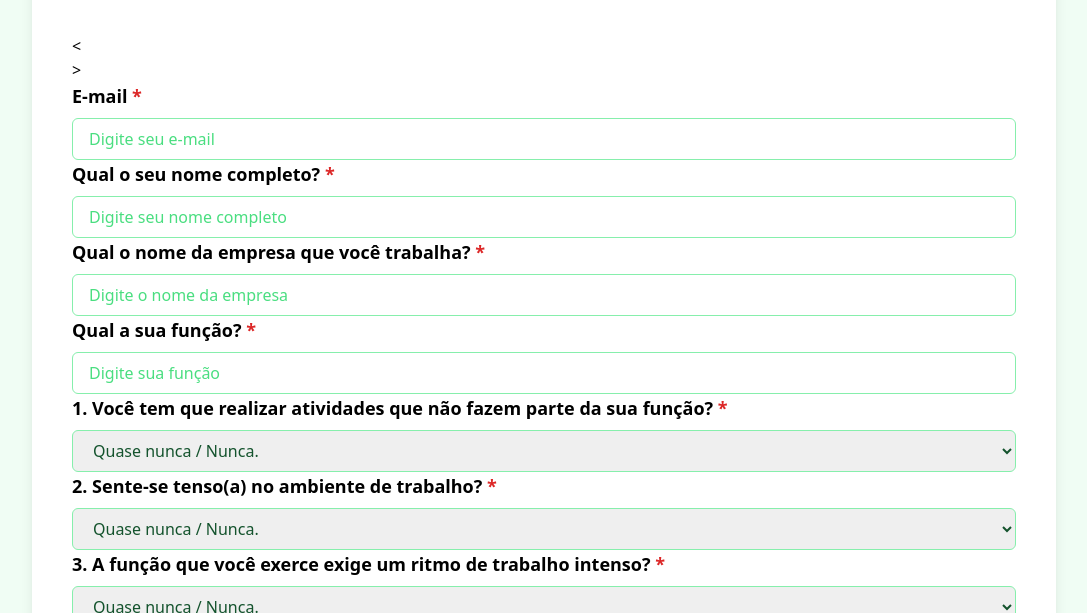
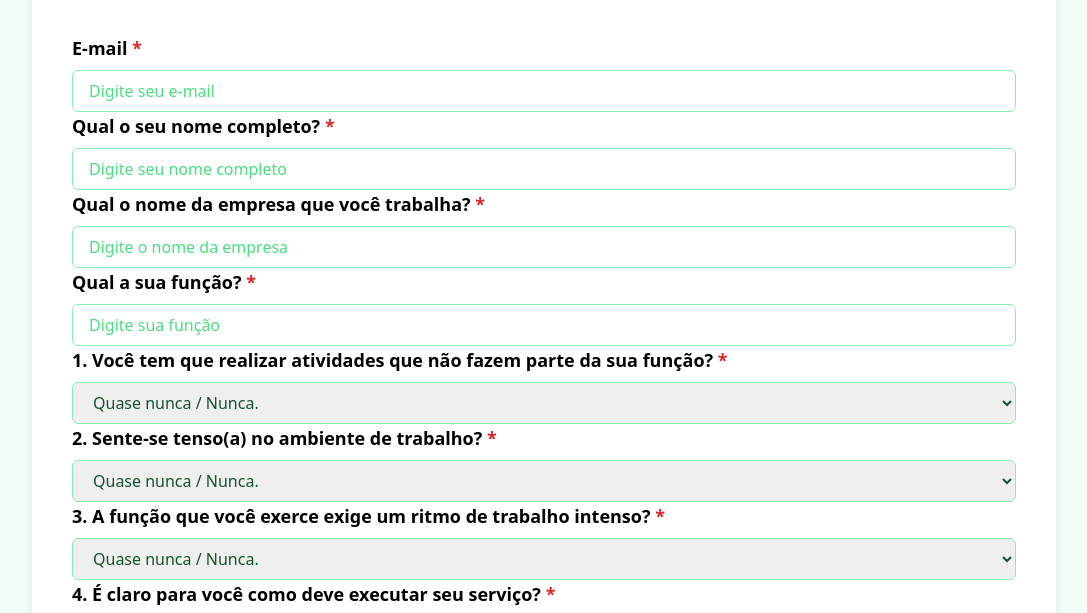
Before and after one commit to JacivaldoJunior/ejlassessoria, a plain HTML site: page formulario.html in a window 1280 px wide. Shown: the part 110-723 px from the top of the page, without its empty margins (96-1183 px from the left). Drawn offline with nearby package versions, Linux system fonts and the light colour scheme.

Commit message:
Update formulario.html

```diff
--- a/formulario.html
+++ b/formulario.html
@@ -11,8 +11,8 @@
     <h1 class="text-4xl font-extrabold text-green-800 mb-10 text-center tracking-wide">
       Formulário de Pesquisa NR-01
     </h1>
-    <<form action="https://script.google.com/macros/s/AKfycbzSDf9Qoyelcr0Kq5UjbHEn5EbS-eeC5HQrU_V4aR-aSlBecDkxnOBCuvmuyKLxGT/exec" method="POST">
->
+    <form action="https://script.google.com/macros/s/AKfycbzSDf9Qoyelcr0Kq5UjbHEn5EbS-eeC5HQrU_V4aR-aSlBecDkxnOBCuvmuyKLxGT/exec" method="POST">
+
 
       <!-- Dados pessoais -->
       <div>
```
